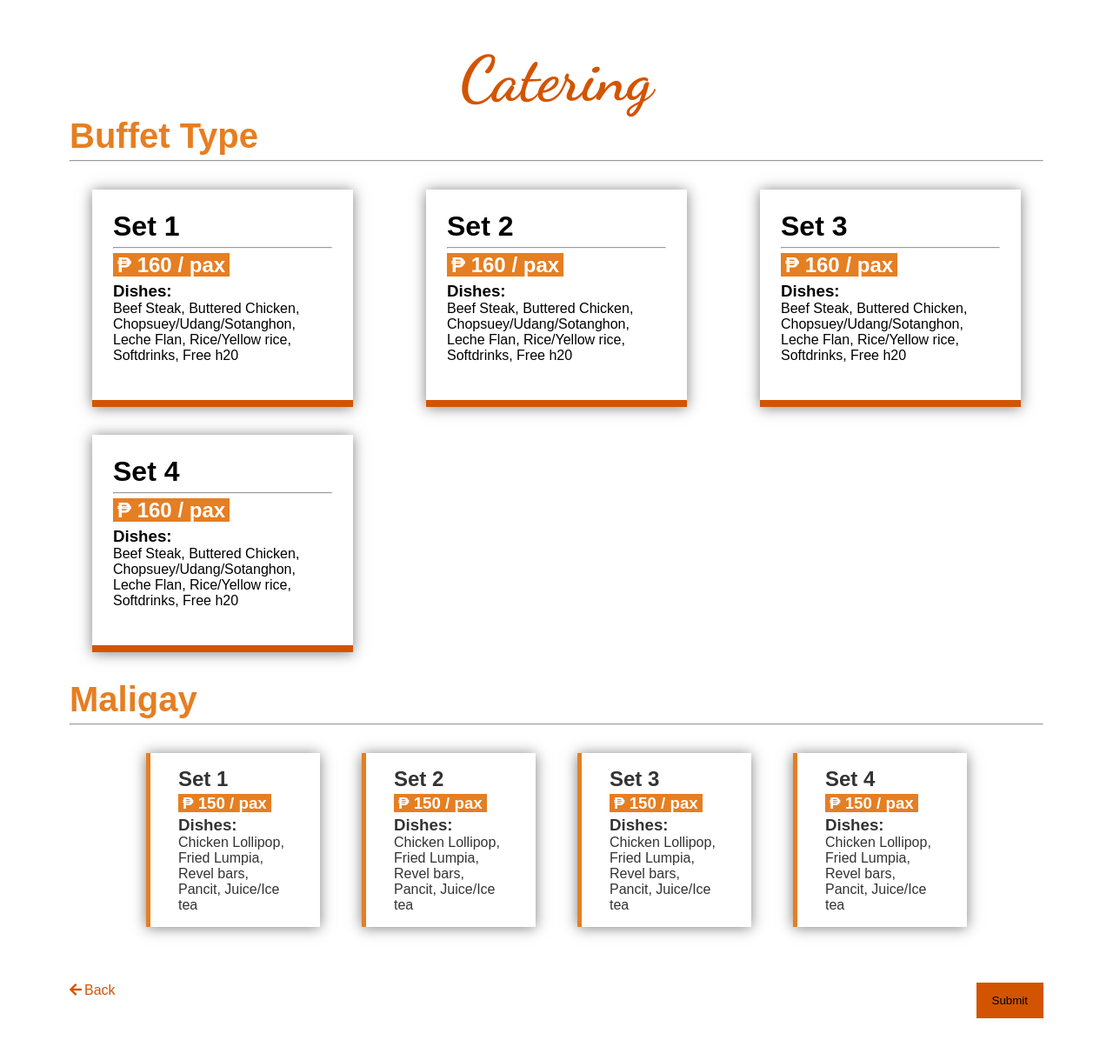
After one commit to LukeGibran/dulang, a PHP site: page /dist/catering.php in a window 1280 px wide. The commit adds this page. Shown: the whole page at 87% size. Run offline with PHP 8.4, Linux system fonts and the light colour scheme.

Commit message:
fifth commit

```diff
--- /dev/null
+++ b/dist/catering.php
@@ -0,0 +1,109 @@
+<!DOCTYPE html>
+<html lang="en">
+<head>
+    <meta charset="UTF-8">
+    <meta name="viewport" content="width=device-width, initial-scale=1.0">
+    <meta http-equiv="X-UA-Compatible" content="ie=edge">
+    <title>Dulang</title>
+    <link rel="stylesheet" href="css/main.css">
+    <link rel="stylesheet" href="css/all.min.css">
+</head>
+<body >
+    <main id="event">
+        <h1 class="event-title">Catering</h1>
+        <form action="catering.php" method="get">
+            <div class="menu">
+                <div class="dish-name">
+                    <h1 class="menu-title">Buffet Type</h1>
+                    <hr>
+                </div>
+
+                <div class="dishes">
+                    <label class="menu-list">
+                        <input type="radio" name="menu" id="#" value="1">
+                        <h1 class="menu-name">Set 1</h1>
+                        <hr>
+                        <h2 class="menu-price"> <span class="amount">₱ 160 / pax</span></h2>
+                        <h3 class="menu-dishes">Dishes: </h3>
+                        <p class="menu-dish">Beef Steak, Buttered Chicken, Chopsuey/Udang/Sotanghon, Leche Flan, Rice/Yellow rice, Softdrinks, Free h20</p>
+                        <span class="bg"></span>
+                    </label>
+                    <label class="menu-list">
+                        <input type="radio" name="menu" id="#" value="2">
+                        <h1 class="menu-name">Set 2</h1>
+                        <hr>
+                        <h2 class="menu-price"> <span class="amount">₱ 160 / pax</span></h2>
+                        <h3 class="menu-dishes">Dishes: </h3>
+                        <p class="menu-dish">Beef Steak, Buttered Chicken, Chopsuey/Udang/Sotanghon, Leche Flan, Rice/Yellow rice, Softdrinks, Free h20</p>
+                        <span class="bg"></span>
+                    </label>
+                    <label class="menu-list">
+                        <input type="radio" name="menu" id="#" value="3">
+                        <h1 class="menu-name">Set 3</h1>
+                        <hr>
+                        <h2 class="menu-price"> <span class="amount">₱ 160 / pax</span></h2>
+                        <h3 class="menu-dishes">Dishes: </h3>
+                        <p class="menu-dish">Beef Steak, Buttered Chicken, Chopsuey/Udang/Sotanghon, Leche Flan, Rice/Yellow rice, Softdrinks, Free h20</p>
+                        <span class="bg"></span>
+                    </label>
+                    <label class="menu-list">
+                        <input type="radio" name="menu" id="#" value="4">
+                        <h1 class="menu-name">Set 4</h1>
+                        <hr>
+                        <h2 class="menu-price"> <span class="amount">₱ 160 / pax</span></h2>
+                        <h3 class="menu-dishes">Dishes: </h3>
+                        <p class="menu-dish">Beef Steak, Buttered Chicken, Chopsuey/Udang/Sotanghon, Leche Flan, Rice/Yellow rice, Softdrinks, Free h20</p>
+                        <span class="bg"></span>
+                    </label>
+                </div>
+            </div>
+            <div class="addons">
+                <div class="dish-name">
+                    <h1 class="addons-title">Maligay</h1>
+                    <hr>
+                </div>
+                <div class="dishes">
+                    <label class="addons-list -catering">
+                        <input type="radio" name="addon" value="1" id="" required>
+                        <h2 class="addon-title">Set 1</h2>
+                        <h3 class="addon-price"><span class="amount">₱ 150 / pax</span></h3>
+                        <h3 class="menu-dishes">Dishes: </h3>
+                        <p class="menu-dish">Chicken Lollipop, Fried Lumpia, Revel bars, Pancit, Juice/Ice tea</p>
+                        <span class="bg"></span>
+                    </label>
+                    <label class="addons-list -catering">
+                        <input type="radio" name="addon" value="2" id="" required>
+                        <h2 class="addon-title">Set 2</h2>
+                        <h3 class="addon-price"><span class="amount">₱ 150 / pax</span></h3>
+                        <h3 class="menu-dishes">Dishes: </h3>
+                        <p class="menu-dish">Chicken Lollipop, Fried Lumpia, Revel bars, Pancit, Juice/Ice tea</p>
+                        <span class="bg"></span>
+                    </label>
+                    <label class="addons-list -catering">
+                        <input type="radio" name="addon" value="3" id="" required>
+                        <h2 class="addon-title">Set 3</h2>
+                        <h3 class="addon-price"><span class="amount">₱ 150 / pax</span></h3>
+                        <h3 class="menu-dishes">Dishes: </h3>
+                        <p class="menu-dish">Chicken Lollipop, Fried Lumpia, Revel bars, Pancit, Juice/Ice tea</p>
+                        <span class="bg"></span>
+                    </label>
+                    <label class="addons-list -catering">
+                        <input type="radio" name="addon" value="4" id="" required>
+                        <h2 class="addon-title">Set 4</h2>
+                        <h3 class="addon-price"><span class="amount">₱ 150 / pax</span></h3>
+                        <h3 class="menu-dishes">Dishes: </h3>
+                        <p class="menu-dish">Chicken Lollipop, Fried Lumpia, Revel bars, Pancit, Juice/Ice tea</p>
+                        <span class="bg"></span>
+                    </label>
+
+                </div>
+            </div>
+
+            <div class="btns">
+            <a href="choose.php" class="btn-link"><i class="fas fa-arrow-left"></i>Back</a>
+            <button type="submit" class='btn-sub'>Submit</button>
+            </div>
+        </form>
+    </main>
+</body>
+</html>
--- /dev/null
+++ b/sass/_events.scss
@@ -0,0 +1,155 @@
+#event {
+  display: flex;
+  flex-flow: column;
+  overflow: auto;
+  padding: 3rem 5rem;
+
+  .event-title {
+    align-self: center;
+    font-size: 4.5rem;
+    font-family: 'Dancing Script';
+    color: $primary_dark;
+  }
+
+  .menu {
+    .menu-title {
+      color: $primary;
+      font-size: 2.5rem;
+      margin-bottom: 5px;
+    }
+
+    .dishes {
+      display: grid;
+      grid-template-columns: repeat(3, 1fr);
+      grid-gap: 2rem;
+      justify-items: center;
+      margin: 2rem 0;
+      .menu-list {
+        height: 250px;
+        width: 300px;
+        cursor: pointer;
+        box-shadow: 0 1px 15px rgba(black, 0.5);
+        border-bottom: 8px solid $primary_dark;
+        padding: 1.5rem;
+        position: relative;
+        .menu-name {
+          margin-bottom: 5px;
+        }
+        .menu-price {
+          color: #fff;
+          margin: 5px 0;
+          .amount {
+            background: $primary;
+            padding: 0 5px;
+          }
+        }
+        .bg {
+          position: absolute;
+          top: 0;
+          left: 0;
+          height: 100%;
+          background: $primary;
+          z-index: -1;
+          opacity: 0.8;
+        }
+
+        input[type='radio'] {
+          display: none;
+        }
+
+        input:checked ~ .bg {
+          width: 100%;
+        }
+      }
+    }
+  }
+
+  .addons {
+    .addons-title {
+      color: $primary;
+      font-size: 2.5rem;
+      margin-bottom: 5px;
+    }
+
+    .dishes {
+      display: flex;
+      flex-wrap: wrap;
+      justify-content: center;
+      padding: 2rem;
+
+      .addons-list {
+        width: 200px;
+        margin: 0 1.5rem 2rem 1.5rem;
+        padding: 1rem 2rem;
+        color: #333;
+        border-left: 5px solid $primary;
+        box-shadow: 0 1px 15px rgba(black, 0.5);
+        cursor: pointer;
+        position: relative;
+        text-align: center;
+
+        .addon-price {
+          color: #fff;
+          margin-top: 3px;
+          .amount {
+            background: $primary;
+            padding: 0 5px;
+          }
+        }
+
+        .bg {
+          position: absolute;
+          top: 0;
+          left: 0;
+          height: 100%;
+          width: 100%;
+          background: $primary;
+          z-index: -1;
+          opacity: 0;
+        }
+
+        input[type='radio'] {
+          display: none;
+        }
+
+        input:checked ~ .bg {
+          opacity: 0.8;
+        }
+
+        &.-catering {
+          text-align: left;
+          .addon-price {
+            margin: 3px 0;
+          }
+        }
+      }
+    }
+  }
+
+  .btns {
+    width: 100%;
+    .btn-sub {
+      float: right;
+      padding: 1rem 2rem;
+      background: $primary_dark;
+      padding: 10px 15px;
+      border: 3px solid $primary_dark;
+      cursor: pointer;
+    }
+
+    .btn-sub:hover {
+      background: #fff;
+      color: $primary_dark;
+      border: 3px solid $primary_dark;
+    }
+
+    .btn-link {
+      text-decoration: none;
+      color: $primary_dark;
+
+      i {
+        margin-right: 3px;
+      }
+    }
+  }
+}
--- a/sass/_home.scss
+++ b/sass/_home.scss
@@ -110,8 +110,8 @@
     .info-order {
       height: 200px;
       width: 300px;
-      box-shadow: 0 10px 10px rgba(black, 0.3);
-      border-top: 15px solid $primary;
+      box-shadow: 0 1px 15px rgba(black, 0.5);
+      border-bottom: 8px solid $primary;
       padding: 1.5rem;
       text-align: center;
 
--- a/sass/main.scss
+++ b/sass/main.scss
@@ -19,4 +19,5 @@ main {
 @import 'variables';
 @import 'home';
 @import 'choose';
+@import 'events';
 @import 'footer';
```
Also changed, not shown: dist/wedding.php (+91 -2 lines), dist/css/main.css, 1 other file.
